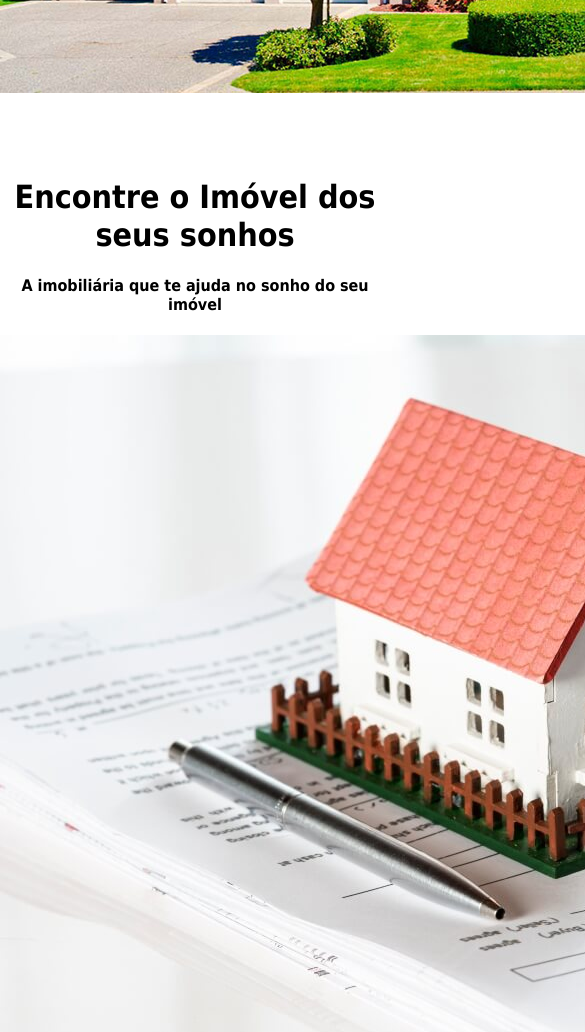
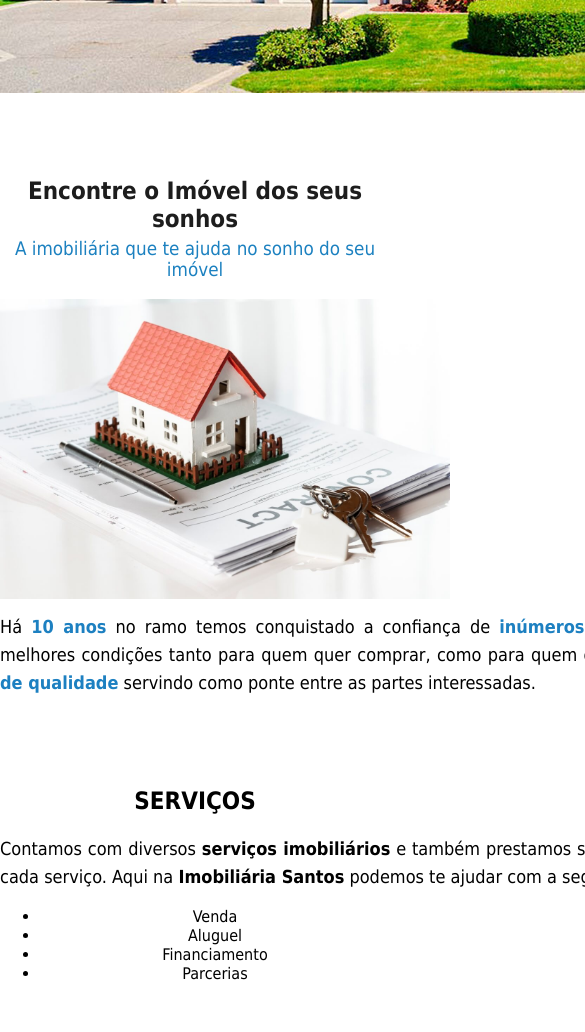
Before and after one commit to NetoPolacchini/DevMedia-Projetos, a plain HTML site: page Front End/Site Imobiliária/index.html in a window 390 px wide. Shown: the part 560-1592 px from the top of the page, 585 px wide, since content can reach past the window. Drawn offline with Linux system fonts and the light colour scheme.

Commit message:
css imobiliaria half

```diff
--- a/Front End/Site Imobiliária/estilo.css
+++ b/Front End/Site Imobiliária/estilo.css
@@ -3,6 +3,7 @@ html, body{
     padding: 0px !important;
 }
 
+/* Configs Globais */
 body {
     font-family: 'Tahoma';
 }
@@ -15,11 +16,23 @@ html, body{
     line-height: 28px;
 }
 
- .cabecario, .banner, .sobre, .servicos, .corretores, .contato{
+h3 {
+   color: #1c81c0;
+   margin-top: 0px;
+   font-weight: normal;
+}
+
+span {
+   font-weight: bold;
+}
+
+div {
     padding-top: 30px;
     text-align: center;
     padding-bottom: 30px;
 }
+
+/* Configs Específicas */
 
 .cabecario {
     background-color: #afddfb;
@@ -42,3 +55,17 @@ html, body{
     text-decoration: none;
     margin: 0px 10px;
 }
+
+.sobre h2 {
+   color: #1d1d1d;
+   margin-bottom: 5px;
+}
+
+.sobre img {
+   width: 450px;
+}
+
+.texto-azul{
+   color: #1d80c1;
+   font-weight: bold;
+}
--- a/Front End/Site Imobiliária/index.html
+++ b/Front End/Site Imobiliária/index.html
@@ -26,15 +26,15 @@
         </div>
 
         <div class="sobre" id="sobre">
-            <h1>Encontre o Imóvel dos seus sonhos</h1>
-            <h4>A imobiliária que te ajuda no sonho do seu imóvel</h4>
+            <h2>Encontre o Imóvel dos seus sonhos</h2>
+            <h3>A imobiliária que te ajuda no sonho do seu imóvel</h3>
 
             <img src="img/imovel-assinatura.jpg">
 
             <p>
-                Há <span>10 anos</span> no ramo temos conquistado a confiança de <span>inúmeros clientes</span>. Isso porque procuramos
+                Há <span class="texto-azul">10 anos</span> no ramo temos conquistado a confiança de <span class="texto-azul">inúmeros clientes</span>. Isso porque procuramos
                 sempre as melhores condições tanto para quem quer comprar,
-                como para quem quer vender ou alugar. Oferecemos um <span>serviço de
+                como para quem quer vender ou alugar. Oferecemos um <span class="texto-azul">serviço de
                 qualidade</span> servindo como ponte entre as partes interessadas.
             </p>
         </div>
```
Lines whose indentation alone changed are shown as unchanged.
